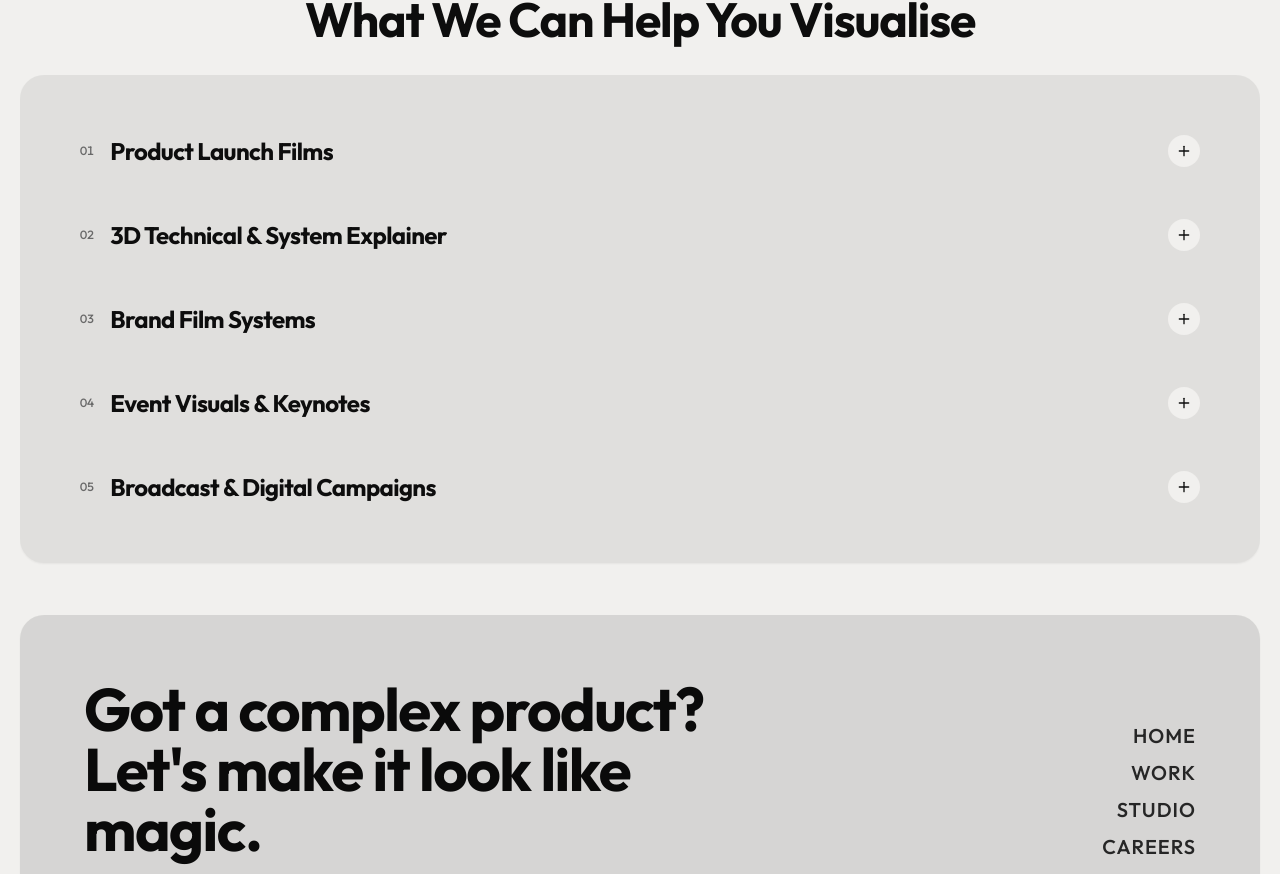
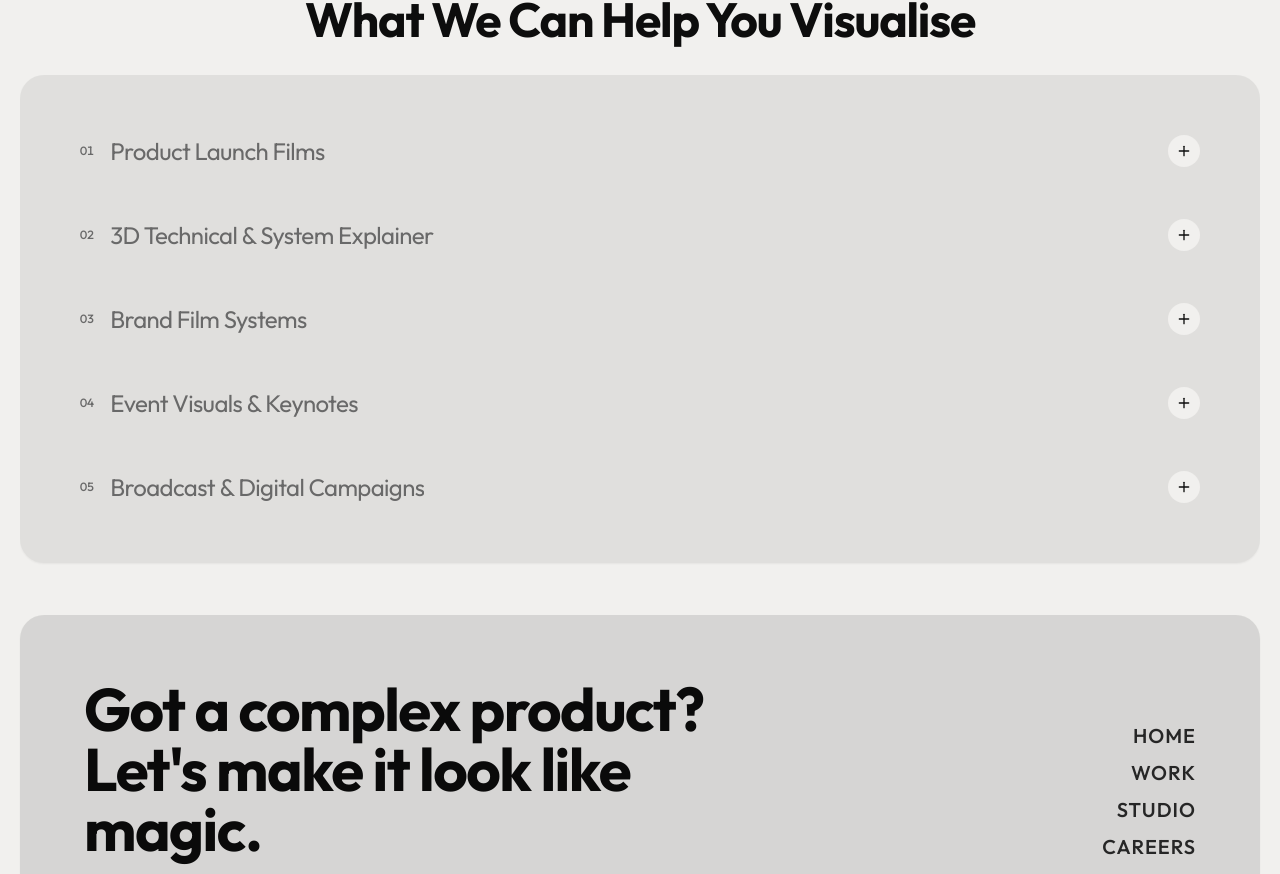
Before and after one commit to pixelgridstudios/PGS-Website-v1, a React (Vite) app: page / in a window 1280 px wide. Shown: the part 3372-4246 px from the top of the page. Built offline with nearby package versions, Linux system fonts and the light colour scheme.

Commit message:
Mirror EXACT interactive font styling (font-normal to font-bold active states) from ApproachSlider to Services accordion

```diff
--- a/src/pages/Home.tsx
+++ b/src/pages/Home.tsx
@@ -233,7 +233,11 @@ export const Home: React.FC = () => {
                             {service.id}
                           </span>
                           <div className="flex flex-col min-w-0">
-                            <span className="truncate font-display text-lg sm:text-xl lg:text-2xl font-bold tracking-tight text-brand-foreground">
+                            <span className={`truncate font-display text-lg sm:text-xl lg:text-2xl tracking-tight transition-all duration-300 ${
+                              isOpen
+                                ? "text-brand-foreground font-bold opacity-100"
+                                : "text-brand-subtle font-normal"
+                            }`}>
                               {service.title}
                             </span>
                           </div>
```
